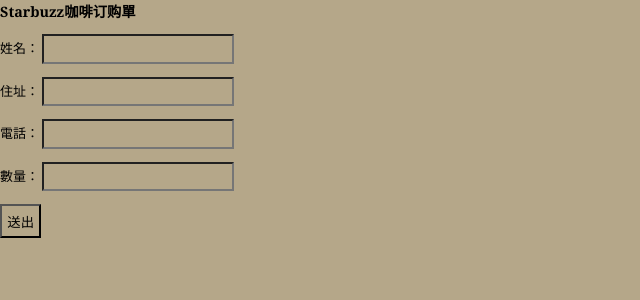
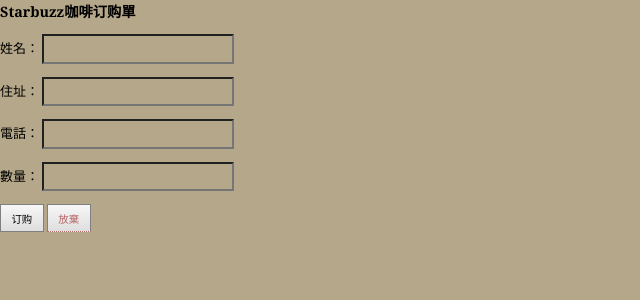
Before and after one commit to deweicai23/coffee, a Django app: page /product/productOrder/ in a window 1280 px wide. Shown: the part 169-469 px from the top of the page, without its empty margins (0-640 px from the left). Run offline with Django 3.2, Linux system fonts and the light colour scheme.

Commit message:
ninth push

```diff
--- a/coffee/product/static/product/css/product.css
+++ b/coffee/product/static/product/css/product.css
@@ -115,3 +115,8 @@
   font-size:110%;
   color:#954b4b;
 }
+
+.btn {
+  font-family: Arial;
+  display: inline-block;
+}
--- a/coffee/product/templates/product/productCreateUpdate.html
+++ b/coffee/product/templates/product/productCreateUpdate.html
@@ -25,7 +25,8 @@
     {% endif %}
       {% csrf_token %}
       {{ productForm.as_p }}
-      <input type="submit" value="送出">
+      <input class="btn" type="submit" value="送出">
+      <a class="btn" href="{% url 'product:product' %}">放棄</a>
     </form>
   </body>
 </html>
--- a/coffee/product/templates/product/productOrder.html
+++ b/coffee/product/templates/product/productOrder.html
@@ -20,7 +20,8 @@
     <form method="post" action="{% url 'product:productOrder' %}">
       {% csrf_token %}
       {{ orderForm.as_p }}
-      <input type="submit" value="送出">
+      <input class="btn" type="submit" value="订购">
+      <a class="btn" href="{% url 'product:product' %}">放棄</a>
     </form>
   </body>
 </html>
```
